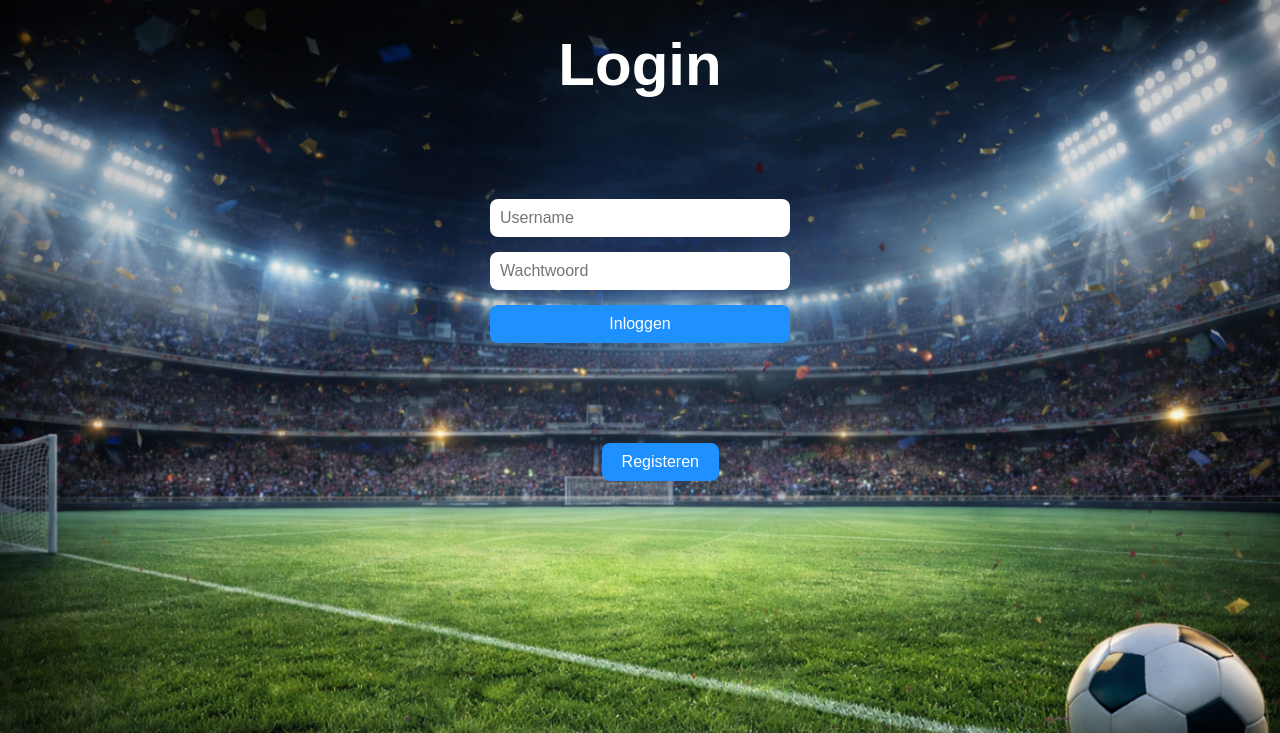
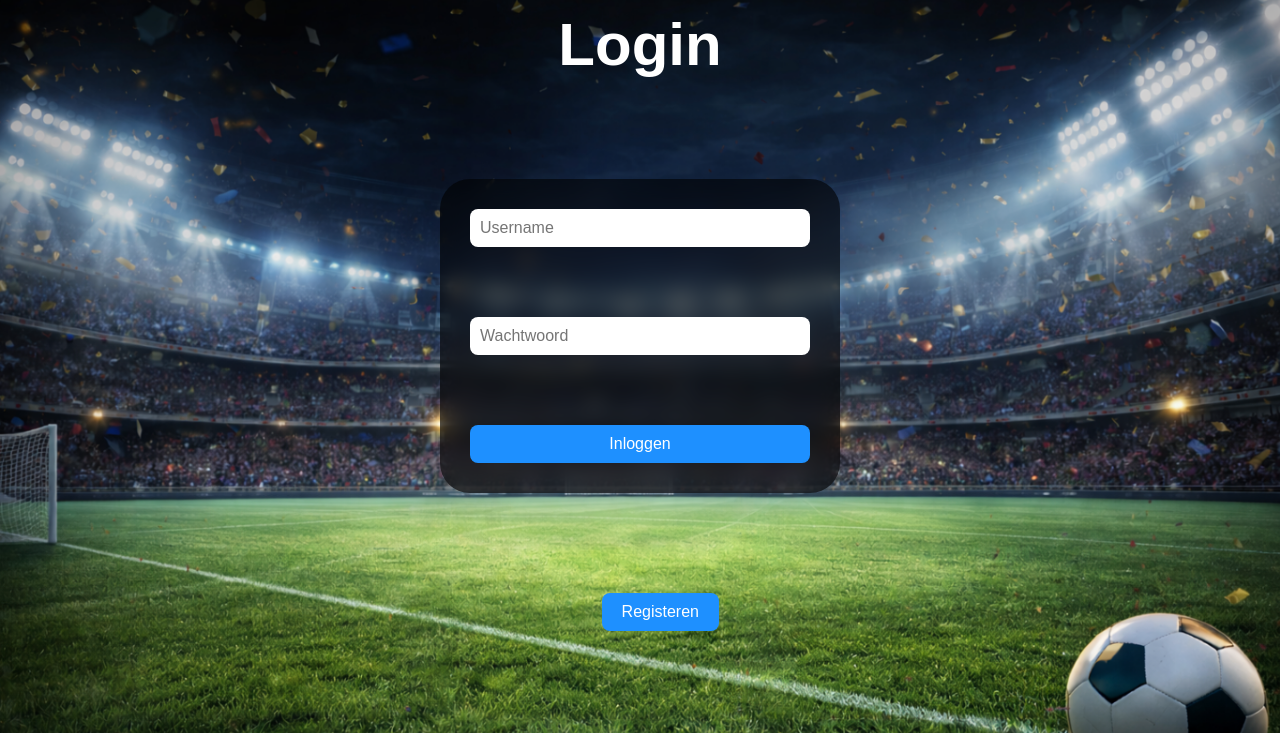
Before and after one commit to Amirabbasvand/soccerwatch, a PHP site: page /login.php in a window 1280 px wide. Shown: the top 733 px of the page. Run offline with PHP 8.4, Linux system fonts and the light colour scheme; data that the repository does not hold is empty.

Commit message:
Update stylelogin.css

```diff
--- a/style/stylelogin.css
+++ b/style/stylelogin.css
@@ -18,7 +18,7 @@ body {
 h1 {
     text-align: center;
     font-size: 60px;
-    margin-top: 30px;
+    margin-top: 10px;
 }
 
 h2,
@@ -28,11 +28,15 @@ h3 {
 }
 
 form {
-    width: 300px;
+    width: 400px;
     margin: 100px auto;
     display: flex;
     flex-direction: column;
-    gap: 15px;
+    gap: 70px;
+    background: rgba(0, 0, 0, 0.6);
+    padding: 30px 30px;
+    border-radius: 30px;
+    backdrop-filter: blur(10px);
 }
 
 input {
```
